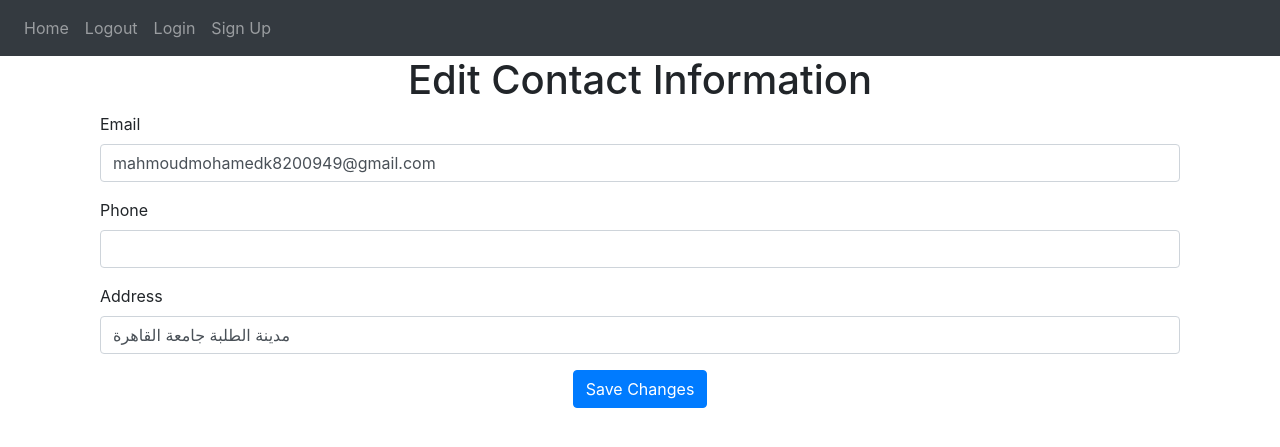
After one commit to MMansy19/Flask-User-Profile-Management, a Flask app: page /edit_contact in a window 1280 px wide. The commit adds this page. Shown: the top 447 px of the page. Run offline with Flask 3, Linux system fonts and the light colour scheme; a user stored in the database is signed in; some libraries are stand-ins or nearby versions.

Commit message:
adding contact

```diff
--- a/website/models.py
+++ b/website/models.py
@@ -22,7 +22,15 @@ class User(db.Model, UserMixin):
     phone = db.Column(db.String(150))
     address = db.Column(db.String(150))
     notes = db.relationship('Note')
+    contact = db.relationship('Contact', backref='user', uselist=False)
 
+
+class Contact(db.Model):
+    id = db.Column(db.Integer, primary_key=True)
+    email = db.Column(db.String(150))
+    phone = db.Column(db.String(20))
+    address = db.Column(db.String(255))
+    user_id = db.Column(db.Integer, db.ForeignKey('user.id'))
 
 
 class EditProfileForm(FlaskForm):
@@ -32,3 +40,10 @@ class EditProfileForm(FlaskForm):
     phone = IntegerField('Phone')
     address = StringField('Address')
     submit = SubmitField('Save Changes')
+
+
+class ContactForm(FlaskForm):
+    email = StringField('Email')
+    phone = StringField('Phone')
+    address = StringField('Address')
+    submit = SubmitField('Save Changes')
--- /dev/null
+++ b/website/templates/edit_contact.html
@@ -0,0 +1,31 @@
+{% extends "base.html" %}
+{% block title %}Edit Contact{% endblock %}
+{% block content %}
+
+<div class="container">
+    <h1 align="center">Edit Contact Information</h1>
+
+    <form method="POST">
+        {{ form.hidden_tag() }}
+        <div class="form-group">
+            {{ form.email.label(class="form-control-label") }}
+            {{ form.email(class="form-control") }}
+        </div>
+
+        <div class="form-group">
+            {{ form.phone.label(class="form-control-label") }}
+            {{ form.phone(class="form-control") }}
+        </div>
+
+        <div class="form-group">
+            {{ form.address.label(class="form-control-label") }}
+            {{ form.address(class="form-control") }}
+        </div>
+
+        <div align="center">
+            <button type="submit" class="btn btn-primary">Save Changes</button>
+        </div>
+    </form>
+</div>
+
+{% endblock %}
--- a/website/views.py
+++ b/website/views.py
@@ -1,6 +1,6 @@
 from flask import Blueprint, render_template, request, flash, jsonify,redirect, url_for
 from flask_login import login_required, current_user
-from .models import Note, EditProfileForm
+from .models import Note, EditProfileForm, ContactForm
 from . import db
 import json
 from datetime import datetime  # Add this import
@@ -63,3 +63,22 @@ def edit_profile():
     db.session.commit()
     flash('Your changes have been saved.', 'success')
     return redirect(url_for('views.home'))
+
+
+@views.route('/edit_contact', methods=['GET', 'POST'])
+@login_required
+def edit_contact():
+    form = ContactForm()
+
+    if request.method == 'GET':
+        form.email.data = current_user.email
+        form.phone.data = current_user.phone
+        form.address.data = current_user.address
+        return render_template('edit_contact.html', form=form)
+
+    current_user.email = form.email.data
+    current_user.phone = form.phone.data
+    current_user.address = form.address.data
+    db.session.commit()
+    flash('Contact information updated!', category='success')
+    return redirect(url_for('views.home'))
```
Also changed, not shown: website/templates/home.html (+29 -10 lines), instance/database2.db.
